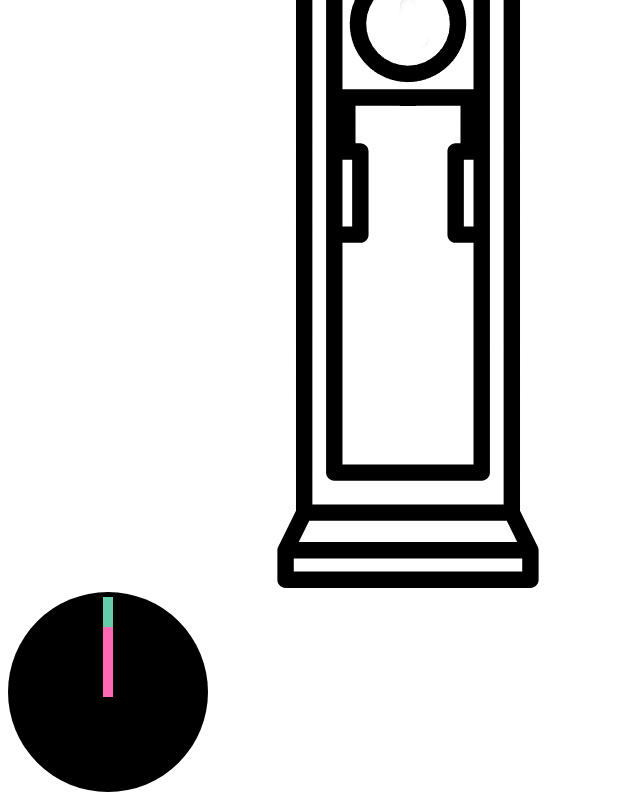
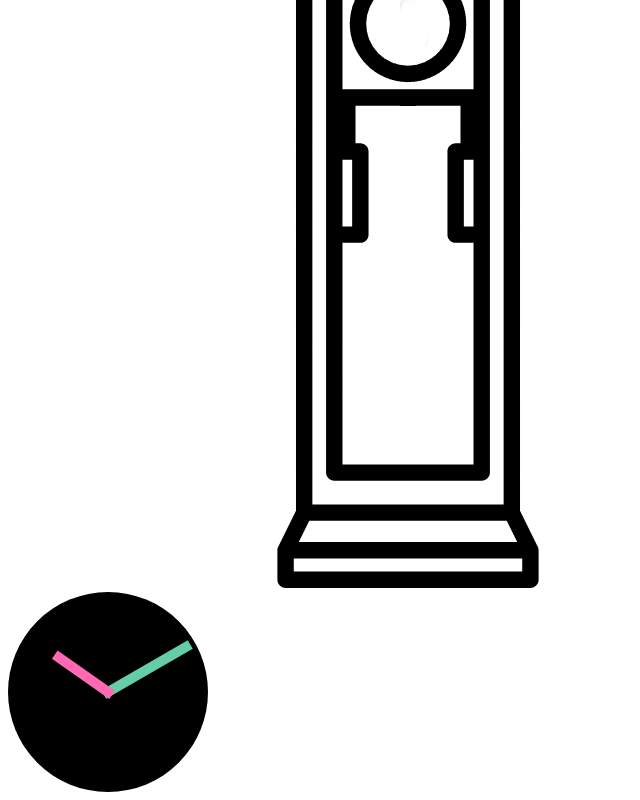
Before and after one commit to M-Feale/react-ticking-clock, a React (Vite) app: page / in a window 1280 px wide. Shown: the part 274-1074 px from the top of the page, without its empty margins (0-640 px from the left). Built offline with nearby package versions, Linux system fonts and the light colour scheme.

Commit message:
implemented-hour-and-minute-hand-movements

```diff
--- a/src/App.jsx
+++ b/src/App.jsx
@@ -7,11 +7,20 @@ const App = () => {
 	const [minutes, setMinutes] = useState(0);
 	const [hours, setHours] = useState(0);
 
+	let minuteDegrees = 180 + minutes * 6;
+	let hourDegrees = 180 + hours * 30 + (minutes/60 * 30)
+
 	const updateTime = () => {
 		const now = new Date();
 		setSeconds(now.getSeconds());
+
+		//Circle has 360 degrees meaning that every minute, the minute hand must move 6 degrees.
 		setMinutes(now.getMinutes());
+
+
+		// Clock only displays 12 hours so every hour, the hour hand moves 30 degrees. Counterpoint, on a real clock, hour hand moves progressively...
 		setHours(now.getHours());
+
 	};
 
 	setInterval(updateTime, 1000);
@@ -25,8 +34,8 @@ const App = () => {
 			</Box>
 			<img src={clock} />
 			<ClockFace>
-				<Hand className="minute"></Hand>
-				<Hand className="hour"></Hand>
+				<Hand className="minute" $travel={minuteDegrees}></Hand>
+				<Hand className="hour" $travel={hourDegrees}></Hand>
 			</ClockFace>
 		</>
 	);
@@ -50,17 +59,17 @@ const Hand = styled.div`
 	position: absolute;
 	left: calc(50% - 5px);
 	top: calc(50% - 5px);
+	transform-origin: 50% 5px;
 
-	transform-origin: 50% 5px;
 	&.minute {
 		height: 100px;
 		background-color: mediumaquamarine;
-		transform: rotate(180deg);
+		transform: ${(props) => `rotate(${props.$travel}deg)`};
 	}
 	&.hour {
 		height: 70px;
 		background-color: hotpink;
-		transform: rotate(180deg);
+		transform: ${(props) => `rotate(${props.$travel}deg)`};
 	}
 `;
 
```
